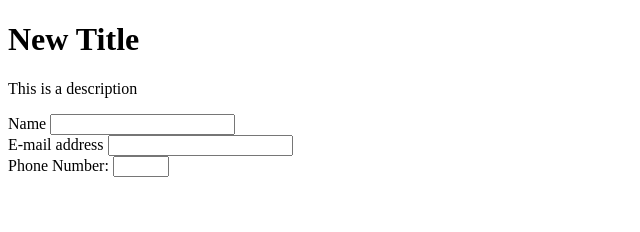
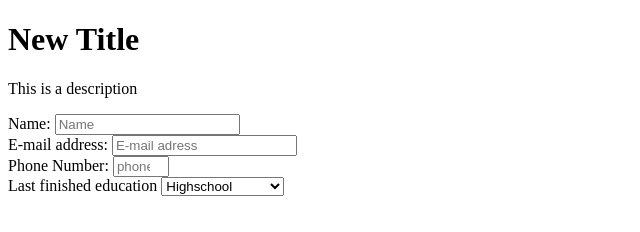
Before and after one commit to Thiazole/Sajja-Bogdan, a plain HTML site: page index.html in a window 1280 px wide. Shown: the whole page, without its empty margins (0-640 px from the left). Drawn offline with Linux system fonts and the light colour scheme.

Commit message:
Bogdan worked on story 10, 11, 12

```diff
--- a/index.html
+++ b/index.html
@@ -9,13 +9,17 @@
   <body>
     <p id="description">This is a description</p>
     <form id = "survey-form">
-      <label for = "name">Name </label>
-      <input id = "name" type = "text" required/><br/>
-      <label for = "email">E-mail address</label>
-      <input id = "email" type = "email" required/><br>
-      <label for = "number">Phone Number:</label>
-      <input type = "number" id = "number" min = "1" max = "14" required/>
-
+      <label for = "name" id = "name-label">Name:</label>
+      <input id = "name" type = "text" placeholder = "Name" required/><br/>
+      <label for = "email" id = "email-label">E-mail address:</label>
+      <input id = "email" type = "email" placeholder = "E-mail adress" required/><br>
+      <label for = "number" id = "number-label">Phone Number:</label>
+      <input type = "number" id = "number" min = "1" max = "14" placeholder = "phone number" required/><br/>
+      <label for = "dropdown">Last finished education</label>
+      <select id = "dropdown">
+        <option value = "highschool">Highschool</option>
+        <option value = "bachelordegree">Bachelor Degree</option>
+      </select>
     </form>
     <script src="https://cdn.freecodecamp.org/testable-projects-fcc/v1/bundle.js"></script>
     <script  src="js/index.js"></script>
```
